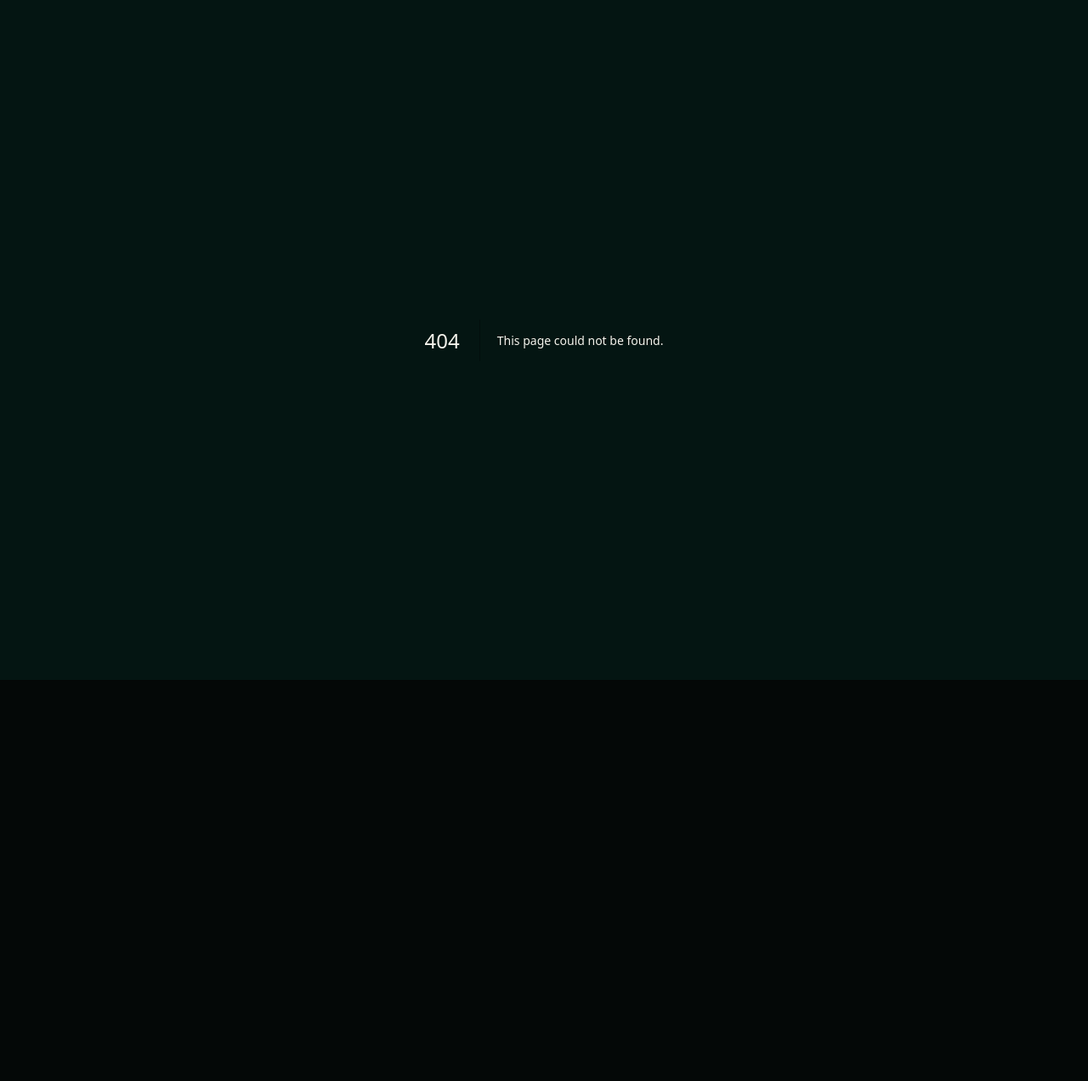
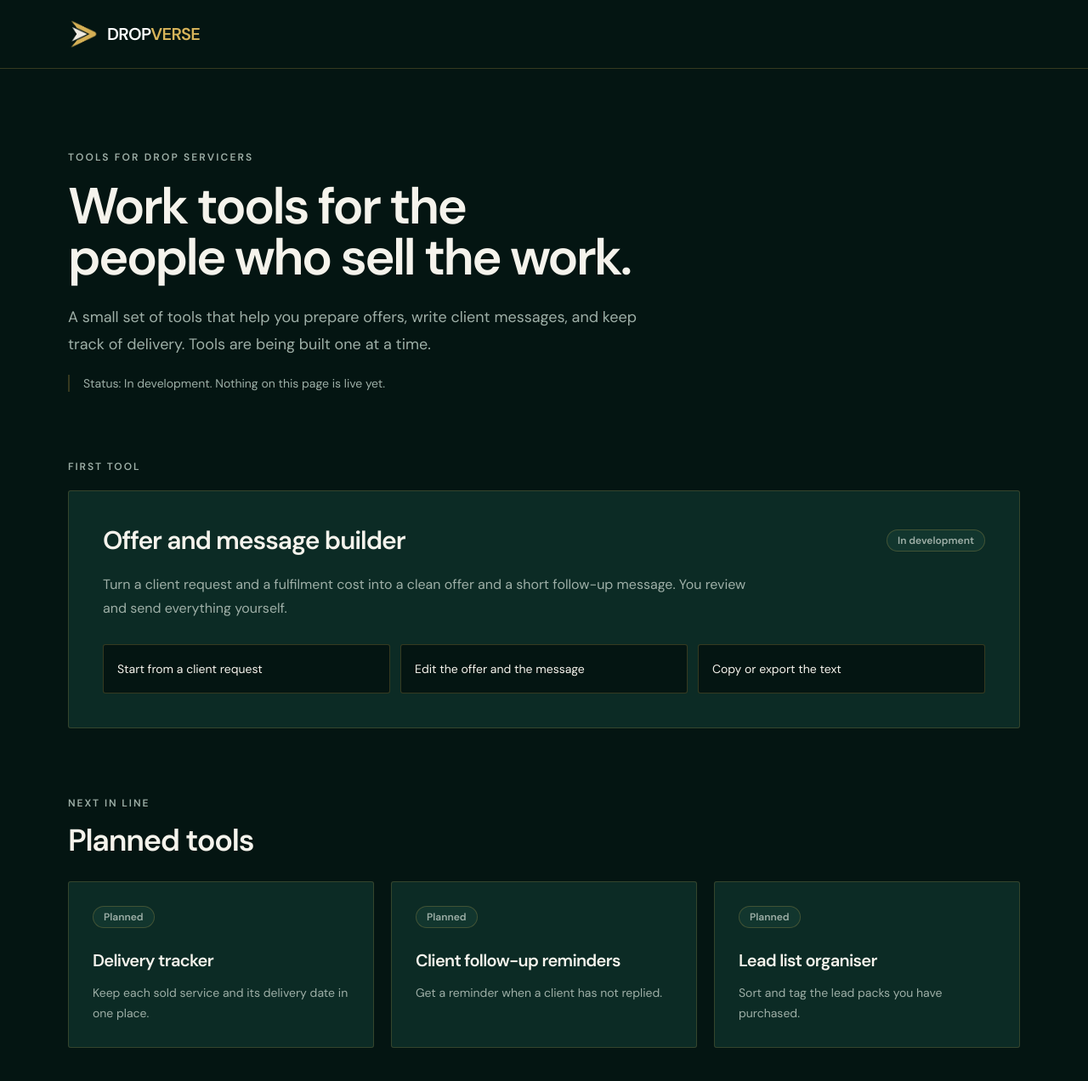
Before and after one commit to dropverseagency/dropverse, a Next.js app: page /tools in a window 1280 px wide. Before the commit this address had no page. Shown: the top 1272 px of the page at 85% size. Before the commit the page ends 800 px from the top, so only its background shows below. Built offline with nearby package versions, Linux system fonts and the light colour scheme.

Commit message:
feat(tools): add static tools page for drop servicers

```diff
--- /dev/null
+++ b/app/tools/page.tsx
@@ -0,0 +1,117 @@
+import type { Metadata } from 'next'
+import Link from 'next/link'
+import Brand from '../../components/Brand'
+
+export const metadata: Metadata = {
+  title: { absolute: 'Tools for Drop Servicers | DropVerse' },
+  description: 'Explore the work tools DropVerse is developing for Drop Servicers.',
+  robots: { index: true, follow: true },
+}
+
+const plannedTools = [
+  {
+    name: 'Delivery tracker',
+    description: 'Keep each sold service and its delivery date in one place.',
+  },
+  {
+    name: 'Client follow-up reminders',
+    description: 'Get a reminder when a client has not replied.',
+  },
+  {
+    name: 'Lead list organiser',
+    description: 'Sort and tag the lead packs you have purchased.',
+  },
+] as const
+
+function StatusBadge({ children }: { children: string }) {
+  return (
+    <span className="inline-flex rounded-full border border-[var(--dv-line)] bg-[var(--dv-surface-2)] px-3 py-1 text-xs font-semibold text-[var(--dv-muted)]">
+      {children}
+    </span>
+  )
+}
+
+export default function ToolsPage() {
+  return (
+    <main className="min-h-screen bg-[var(--dv-deep)] text-[var(--dv-paper)]">
+      <header className="border-b border-[var(--dv-line)] bg-[var(--dv-deep)]">
+        <div className="container flex h-20 items-center">
+          <Brand />
+        </div>
+      </header>
+
+      <div className="container pb-20 pt-16 sm:pb-28 sm:pt-24">
+        <section className="max-w-3xl text-start" aria-labelledby="tools-title">
+          <p className="text-xs font-bold uppercase tracking-[0.18em] text-[var(--dv-muted)]">
+            TOOLS FOR DROP SERVICERS
+          </p>
+          <h1 id="tools-title" className="font-display mt-5 text-4xl font-extrabold leading-tight sm:text-5xl lg:text-6xl">
+            Work tools for the people who sell the work.
+          </h1>
+          <p className="mt-6 max-w-2xl text-base leading-7 text-[var(--dv-muted)] sm:text-lg sm:leading-8">
+            A small set of tools that help you prepare offers, write client messages, and keep track of delivery.
+            Tools are being built one at a time.
+          </p>
+          <p className="mt-5 border-s-2 border-[var(--dv-line)] ps-4 text-sm font-medium text-[var(--dv-muted)]">
+            Status: In development. Nothing on this page is live yet.
+          </p>
+        </section>
+
+        <section className="mt-16 sm:mt-20" aria-labelledby="first-tool-title">
+          <p className="text-xs font-bold uppercase tracking-[0.16em] text-[var(--dv-muted)]">First tool</p>
+          <article className="mt-5 rounded-3xl border border-[var(--dv-line)] bg-[var(--dv-surface)] p-6 sm:p-8 lg:p-10">
+            <div className="flex flex-col items-start gap-4 sm:flex-row sm:items-center sm:justify-between">
+              <h2 id="first-tool-title" className="font-display text-2xl font-bold sm:text-3xl">
+                Offer and message builder
+              </h2>
+              <StatusBadge>In development</StatusBadge>
+            </div>
+            <p className="mt-5 max-w-3xl text-base leading-7 text-[var(--dv-muted)]">
+              Turn a client request and a fulfilment cost into a clean offer and a short follow-up message. You review and send everything yourself.
+            </p>
+            <ul className="mt-7 grid gap-3 sm:grid-cols-3">
+              {[
+                'Start from a client request',
+                'Edit the offer and the message',
+                'Copy or export the text',
+              ].map((item) => (
+                <li key={item} className="rounded-2xl border border-[var(--dv-line)] bg-[var(--dv-deep)] p-4 text-sm leading-6 text-[var(--dv-paper)]">
+                  {item}
+                </li>
+              ))}
+            </ul>
+          </article>
+        </section>
+
+        <section className="mt-16 sm:mt-20" aria-labelledby="planned-tools-title">
+          <div className="max-w-2xl">
+            <p className="text-xs font-bold uppercase tracking-[0.16em] text-[var(--dv-muted)]">Next in line</p>
+            <h2 id="planned-tools-title" className="font-display mt-4 text-3xl font-bold sm:text-4xl">Planned tools</h2>
+          </div>
+          <div className="mt-7 grid gap-5 lg:grid-cols-3">
+            {plannedTools.map((tool) => (
+              <article key={tool.name} className="rounded-3xl border border-[var(--dv-line)] bg-[var(--dv-surface)] p-6 sm:p-7">
+                <StatusBadge>Planned</StatusBadge>
+                <h3 className="font-display mt-6 text-xl font-bold">{tool.name}</h3>
+                <p className="mt-3 text-sm leading-6 text-[var(--dv-muted)]">{tool.description}</p>
+              </article>
+            ))}
+          </div>
+        </section>
+
+        <section className="mt-16 rounded-3xl border border-[var(--dv-line)] bg-[var(--dv-surface-2)] p-6 sm:mt-20 sm:p-8" aria-labelledby="building-title">
+          <h2 id="building-title" className="font-display text-2xl font-bold">How we are building this</h2>
+          <p className="mt-4 max-w-3xl text-base leading-7 text-[var(--dv-muted)]">
+            We release one tool at a time and test each with real Drop Servicers before adding the next. Pricing will be published when the first tool is ready.
+          </p>
+        </section>
+
+        <div className="mt-12 border-t border-[var(--dv-line)] pt-8">
+          <Link href="/" className="text-sm font-semibold text-[var(--dv-muted)] underline decoration-[var(--dv-line)] underline-offset-4 hover:text-[var(--dv-paper)]">
+            Back to home
+          </Link>
+        </div>
+      </div>
+    </main>
+  )
+}
--- a/components/VisitBeacon.tsx
+++ b/components/VisitBeacon.tsx
@@ -2,7 +2,7 @@
 import { useEffect } from 'react'
 import { usePathname } from 'next/navigation'
 
-const SKIP = [/^\/admin(?:\/|$)/, /^\/dashboard(?:\/|$)/, /^\/login(?:\/|$)/, /^\/signup(?:\/|$)/, /^\/register(?:\/|$)/, /^\/auth(?:\/|$)/, /^\/api(?:\/|$)/, /^\/pay(?:\/|$)/, /^\/invoice(?:\/|$)/]
+const SKIP = [/^\/admin(?:\/|$)/, /^\/dashboard(?:\/|$)/, /^\/login(?:\/|$)/, /^\/signup(?:\/|$)/, /^\/register(?:\/|$)/, /^\/auth(?:\/|$)/, /^\/api(?:\/|$)/, /^\/pay(?:\/|$)/, /^\/invoice(?:\/|$)/, /^\/tools(?:\/|$)/]
 
 export default function VisitBeacon() {
   const path = usePathname()
```
